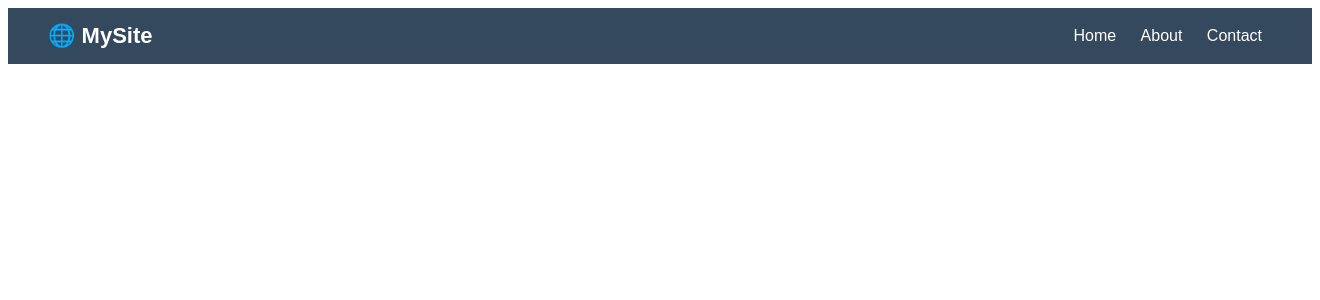
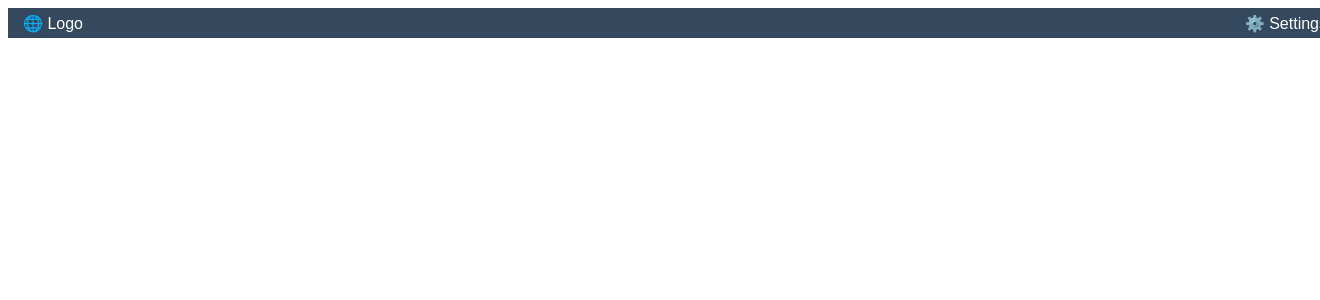
Before and after one commit to nolanfw03/website, a PHP site: page /index.html in a window 1320 px wide; the page is wider, and only the part inside the window is pictured. Shown: the top 300 px of that part. Run offline with PHP 8.4, Linux system fonts and the light colour scheme.

Commit message:
banner changes

```diff
--- a/index.html
+++ b/index.html
@@ -7,12 +7,8 @@
   </head>
   <body>
     <div class="top-banner">
-      <div class="logo">🌐 MySite</div>
-      <nav>
-        <a href="#home">Home</a>
-        <a href="#about">About</a>
-        <a href="#contact">Contact</a>
-      </nav>
+      <div class="left">🌐 Logo</div>
+      <div class="right">⚙️ Settings</div>
     </div>
   </body>
 </html>
--- a/style.css
+++ b/style.css
@@ -4,27 +4,24 @@ body {
 }
 
 .top-banner {
+  position: relative;
+  width: 100%;
   background-color: #34495e;
   color: white;
-    display: flex;
-    justify-content: space-between;
-    align-items: center;
-    padding: 15px 40px;
+  padding: 15px;
   font-family: Arial, sans-serif;
 }
 
-  .top-banner .logo {
-    font-size: 22px;
-    font-weight: bold;
+.left {
+  position: absolute;
+  left: 15px;
+  top: 50%;
+  transform: translateY(-50%);
 }
 
-  .top-banner nav a {
-    color: white;
-    text-decoration: none;
-    margin: 0 10px;
-    font-size: 16px;
+.right {
+  position: absolute;
+  right: 15px;
+  top: 50%;
+  transform: translateY(-50%);
 }
-
-  .top-banner nav a:hover {
-    text-decoration: underline;
-  }
```
Lines whose indentation alone changed are shown as unchanged.
